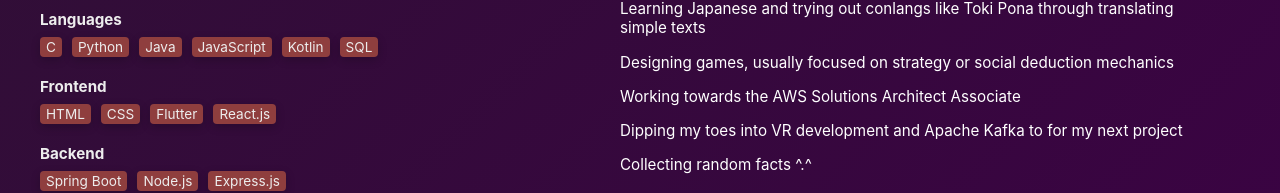
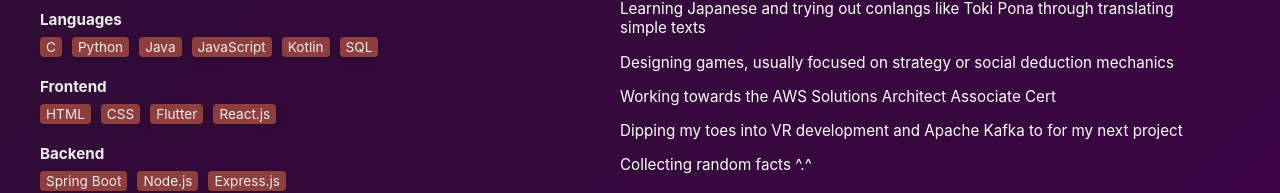
Before and after one commit to kyle-t01/kyle-t01.github.io, a React (Create React App) app in the folder frontend/: page / in a window 1280 px wide. Shown: the part 1954-2147 px from the top of the page. Built offline with nearby package versions, Linux system fonts and the light colour scheme.

Commit message:
fixed caps typo

```diff
--- a/frontend/src/components/About.js
+++ b/frontend/src/components/About.js
@@ -7,7 +7,7 @@
             <p>Hosting trivia nights with friends (which motivated me to deploy Trivia Night!) </p>
             <p>Learning Japanese and trying out conlangs like Toki Pona through translating simple texts</p>
             <p>Designing games, usually focused on strategy or social deduction mechanics</p>
-            <p>Working towards the AWS Solutions Architect Associate</p>
+            <p>Working towards the AWS Solutions Architect Associate Cert</p>
             <p>Dipping my toes into VR development and Apache Kafka to for my next project</p>
             <p>Collecting random facts ^.^</p>
         </div>
```
